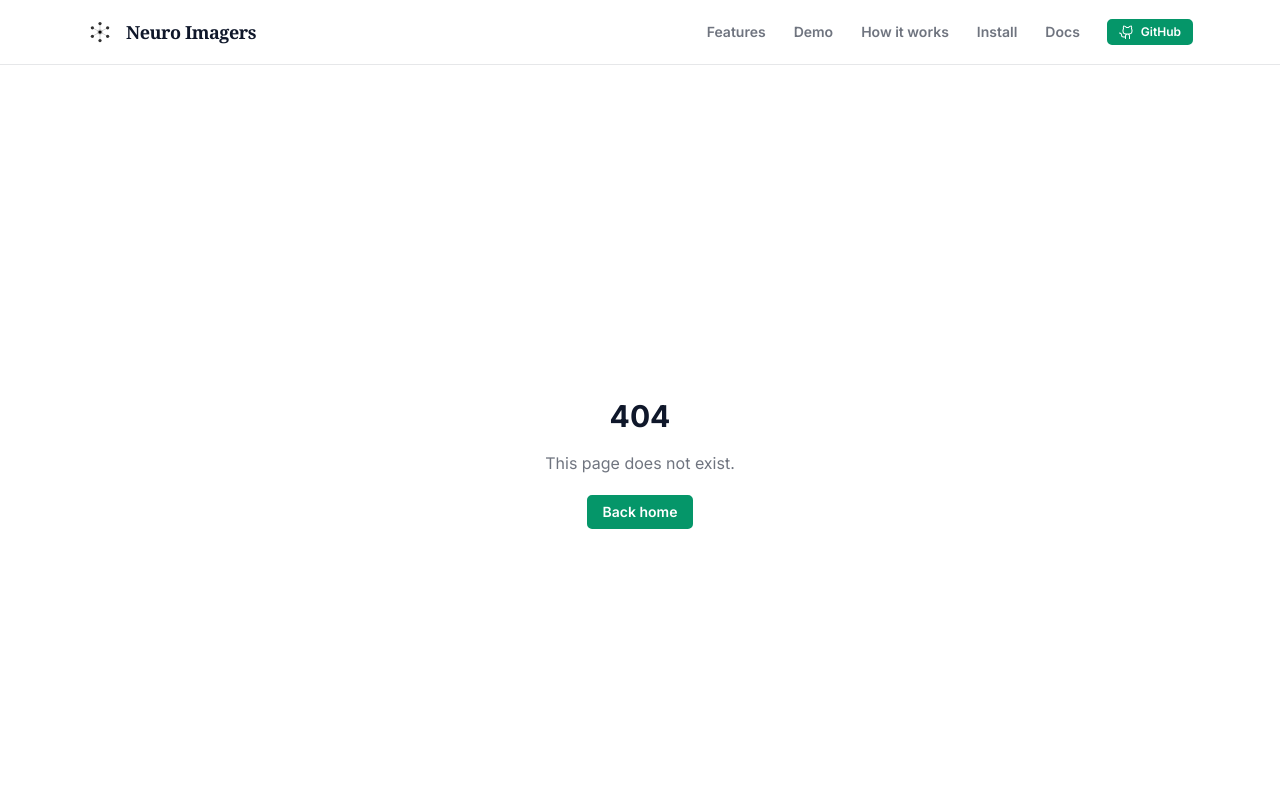
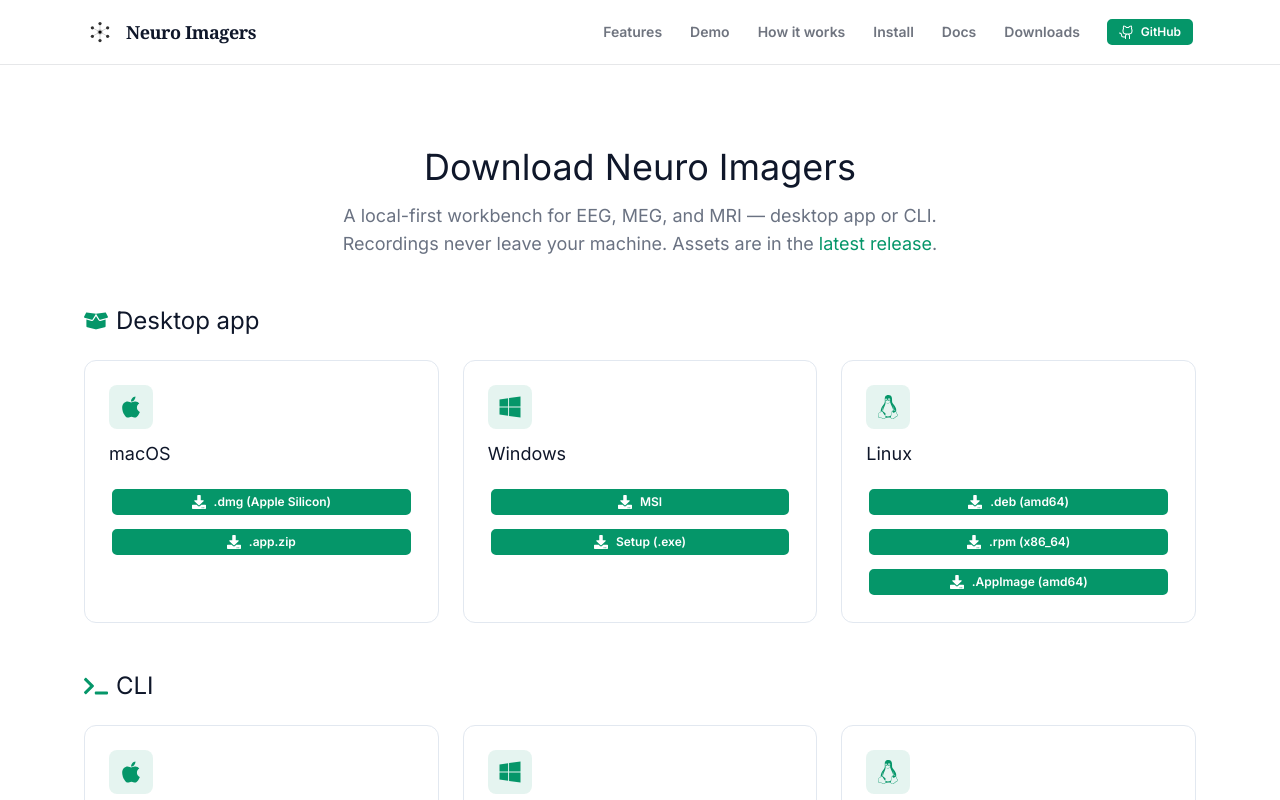
Before and after one commit to hieudoanm/neuro.imagers, a Next.js app in the folder packages/landing/: page /downloads in a window 1280 px wide. Before the commit this address had no page. Shown: the top 800 px of the page. Built offline with nearby package versions, Linux system fonts and the light colour scheme.

Commit message:
feat(landing): add downloads page

```diff
--- /dev/null
+++ b/packages/landing/src/app/downloads/page.tsx
@@ -0,0 +1,177 @@
+import type { Metadata } from 'next';
+import type { FC } from 'react';
+import type { IconType } from 'react-icons';
+import {
+  FaApple,
+  FaBoxOpen,
+  FaDownload,
+  FaLinux,
+  FaTerminal,
+  FaWindows,
+} from 'react-icons/fa';
+
+export const metadata: Metadata = {
+  title: 'Downloads',
+  description:
+    'Download Neuro Imagers — a local-first EEG, MEG, and MRI workbench — as a desktop app or CLI.',
+  alternates: { canonical: '/downloads/' },
+};
+
+const GITHUB = 'https://github.com/hieudoanm/neuro.imagers';
+const RELEASES = `${GITHUB}/releases/latest/download`;
+const RELEASE_PAGE = `${GITHUB}/releases/latest`;
+
+interface Asset {
+  label: string;
+  href: string;
+}
+
+interface Platform {
+  name: string;
+  icon: IconType;
+  assets: Asset[];
+}
+
+const CLI: Platform[] = [
+  {
+    name: 'macOS',
+    icon: FaApple,
+    assets: [
+      {
+        label: 'Apple Silicon',
+        href: `${RELEASES}/cli-neuro-aarch64-apple-darwin`,
+      },
+    ],
+  },
+  {
+    name: 'Windows',
+    icon: FaWindows,
+    assets: [
+      {
+        label: '.exe',
+        href: `${RELEASES}/cli-neuro-x86_64-pc-windows-msvc.exe`,
+      },
+    ],
+  },
+  {
+    name: 'Linux',
+    icon: FaLinux,
+    assets: [
+      {
+        label: 'x86_64',
+        href: `${RELEASES}/cli-neuro-x86_64-unknown-linux-gnu`,
+      },
+    ],
+  },
+];
+
+const DESKTOP: Platform[] = [
+  {
+    name: 'macOS',
+    icon: FaApple,
+    assets: [
+      {
+        label: '.dmg (Apple Silicon)',
+        href: `${RELEASES}/Neuro.Imagers_0.1.0_aarch64.dmg`,
+      },
+      { label: '.app.zip', href: `${RELEASES}/Neuro.Imagers.app.zip` },
+    ],
+  },
+  {
+    name: 'Windows',
+    icon: FaWindows,
+    assets: [
+      { label: 'MSI', href: `${RELEASES}/Neuro.Imagers_0.1.0_x64_en-US.msi` },
+      {
+        label: 'Setup (.exe)',
+        href: `${RELEASES}/Neuro.Imagers_0.1.0_x64-setup.exe`,
+      },
+    ],
+  },
+  {
+    name: 'Linux',
+    icon: FaLinux,
+    assets: [
+      {
+        label: '.deb (amd64)',
+        href: `${RELEASES}/Neuro.Imagers_0.1.0_amd64.deb`,
+      },
+      {
+        label: '.rpm (x86_64)',
+        href: `${RELEASES}/Neuro.Imagers-0.1.0-1.x86_64.rpm`,
+      },
+      {
+        label: '.AppImage (amd64)',
+        href: `${RELEASES}/Neuro.Imagers_0.1.0_amd64.AppImage`,
+      },
+    ],
+  },
+];
+
+function PlatformGrid({ platforms }: { platforms: Platform[] }) {
+  return (
+    <div className="grid grid-cols-1 gap-6 sm:grid-cols-3">
+      {platforms.map((p) => (
+        <div
+          key={p.name}
+          className="card border-base-300 bg-base-100 border p-6">
+          <div className="bg-primary/10 text-primary mb-3.5 flex h-11 w-11 items-center justify-center rounded-lg">
+            <p.icon className="h-6 w-6" />
+          </div>
+          <h3 className="text-base-content m-0 mb-1 text-lg leading-tight">
+            {p.name}
+          </h3>
+          <div className="mt-4 flex flex-col gap-2">
+            {p.assets.map((a) => (
+              <a
+                key={a.href}
+                href={a.href}
+                className="btn btn-primary btn-sm gap-2">
+                <FaDownload className="h-3.5 w-3.5" />
+                {a.label}
+              </a>
+            ))}
+          </div>
+        </div>
+      ))}
+    </div>
+  );
+}
+
+const Downloads: FC = () => (
+  <main>
+    <section className="py-20">
+      <div className="mx-auto w-full max-w-6xl px-5">
+        <div className="mx-auto mb-12 max-w-2xl text-center">
+          <h1 className="m-0 text-4xl leading-tight tracking-normal text-balance">
+            Download Neuro Imagers
+          </h1>
+          <p className="mt-3 text-lg text-gray-500">
+            A local-first workbench for EEG, MEG, and MRI — desktop app or CLI.
+            Recordings never leave your machine. Assets are in the{' '}
+            <a href={RELEASE_PAGE} className="text-primary">
+              latest release
+            </a>
+            .
+          </p>
+        </div>
+
+        <h2 className="text-base-content mb-6 flex items-center gap-2 text-2xl leading-tight">
+          <FaBoxOpen className="text-primary h-6 w-6" />
+          Desktop app
+        </h2>
+        <div className="mb-12">
+          <PlatformGrid platforms={DESKTOP} />
+        </div>
+
+        <h2 className="text-base-content mb-6 flex items-center gap-2 text-2xl leading-tight">
+          <FaTerminal className="text-primary h-6 w-6" />
+          CLI
+        </h2>
+        <PlatformGrid platforms={CLI} />
+      </div>
+    </section>
+  </main>
+);
+
+export default Downloads;
--- a/packages/landing/src/app/layout.tsx
+++ b/packages/landing/src/app/layout.tsx
@@ -9,7 +9,9 @@ const inter = Inter({ subsets: ['latin'] });
 
 const GITHUB = 'https://github.com/hieudoanm/neuro.imagers';
 const LOGO =
-  process.env.NODE_ENV === 'production' ? '/neuro.imagers/logo.svg' : '/logo.svg';
+  process.env.NODE_ENV === 'production'
+    ? '/neuro.imagers/logo.svg'
+    : '/logo.svg';
 
 const NAV_LINKS = [
   { label: 'Features', href: '#features' },
@@ -17,6 +19,7 @@ const NAV_LINKS = [
   { label: 'How it works', href: '#how-it-works' },
   { label: 'Install', href: '#install' },
   { label: 'Docs', href: '/docs/' },
+  { label: 'Downloads', href: '/downloads/' },
 ];
 
 const DESCRIPTION =
@@ -39,7 +42,9 @@ export const metadata: Metadata = {
     'Rust',
     'MCP server',
   ],
-  authors: [{ name: 'hieudoan', url: 'https://github.com/hieudoanm/neuro.imagers' }],
+  authors: [
+    { name: 'hieudoan', url: 'https://github.com/hieudoanm/neuro.imagers' },
+  ],
   category: 'software',
   openGraph: {
     siteName: 'Neuro Imagers',
@@ -58,7 +63,6 @@ export const metadata: Metadata = {
   },
 };
 
-
 const JSON_LD = {
   '@context': 'https://schema.org',
   '@graph': [
@@ -66,18 +70,20 @@ const JSON_LD = {
       '@type': 'WebSite',
       name: 'Neuro Imagers',
       url: 'https://hieudoanm.github.io/neuro.imagers/',
-      description: 'Neuro Imagers is a local-first neuroimaging desktop app for EEG, MEG, and MRI. Rust processing crates behind a Tauri interface — recordings never leave your machine.',
+      description:
+        'Neuro Imagers is a local-first neuroimaging desktop app for EEG, MEG, and MRI. Rust processing crates behind a Tauri interface — recordings never leave your machine.',
     },
     {
       '@type': 'SoftwareApplication',
       name: 'Neuro Imagers',
       applicationCategory: 'MultimediaApplication',
-      description: 'Neuro Imagers is a local-first neuroimaging desktop app for EEG, MEG, and MRI. Rust processing crates behind a Tauri interface — recordings never leave your machine.',
+      description:
+        'Neuro Imagers is a local-first neuroimaging desktop app for EEG, MEG, and MRI. Rust processing crates behind a Tauri interface — recordings never leave your machine.',
       url: 'https://hieudoanm.github.io/neuro.imagers/',
       codeRepository: 'https://github.com/hieudoanm/neuro.imagers',
       offers: { '@type': 'Offer', price: '0', priceCurrency: 'USD' },
     },
-  ]
+  ],
 };
 
 interface RootLayoutProps {
```
